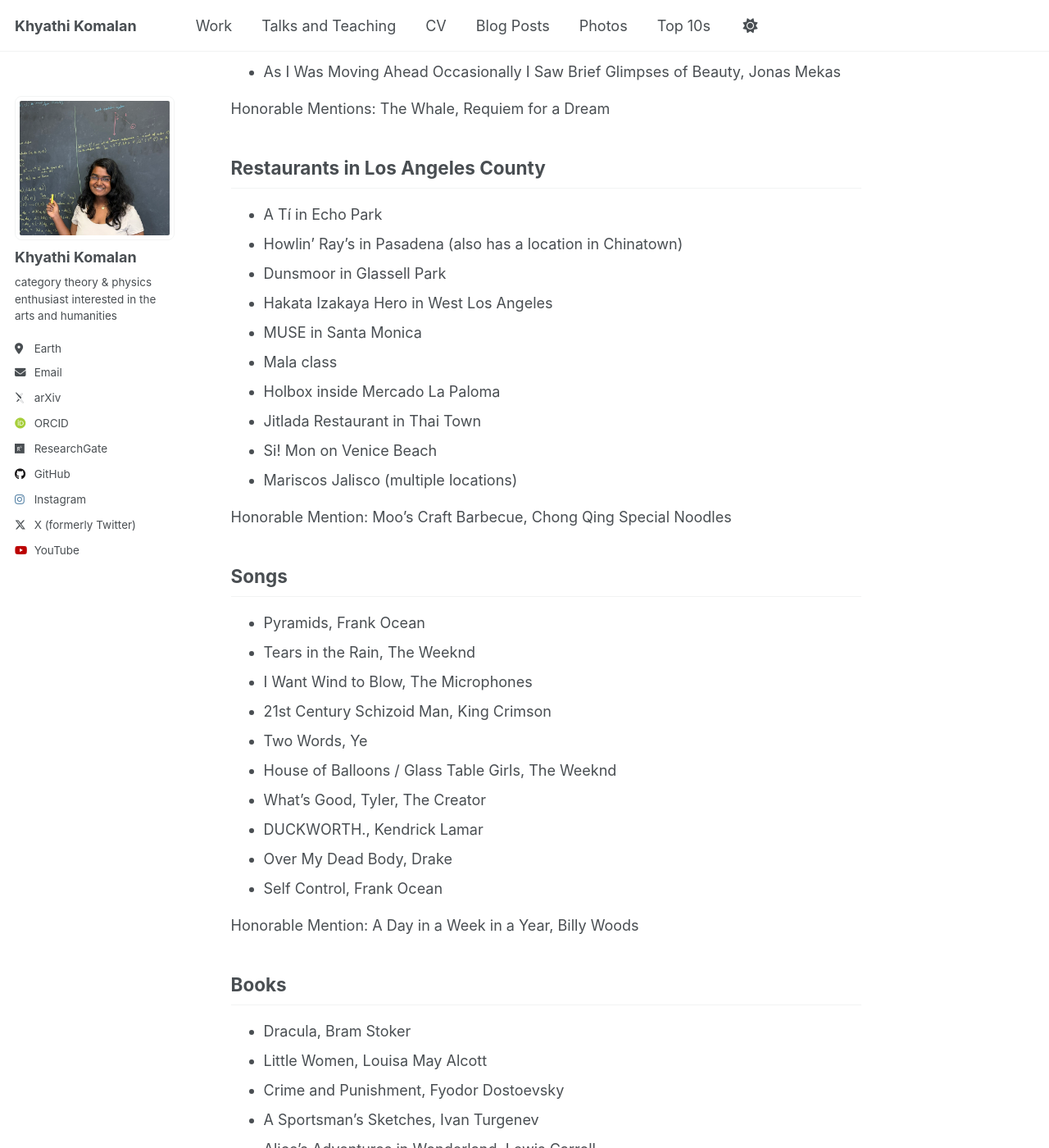
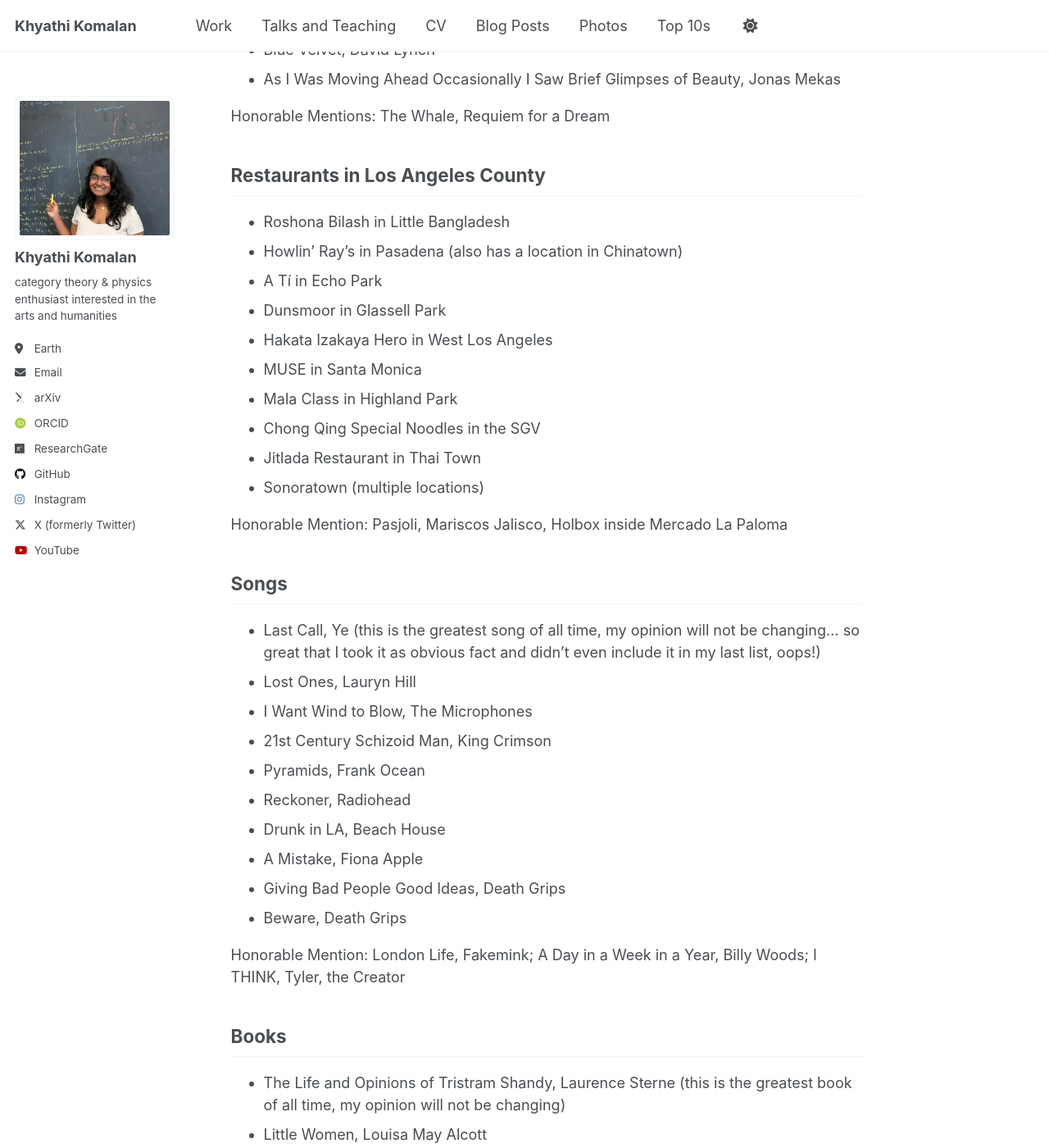
Before and after one commit to khyathikomalan/khyathikomalan.github.io, a Jekyll site: the page built from _pages/markdown.md, in a window 1280 px wide and 1400 px high, scrolled down 1019 px. Shown: the whole window at 82% size. Built offline with Jekyll 4.4.1, drawn with Linux system fonts in a browser that asks for light colours; some web fonts are replaced; some of the changed text lies outside the part shown.

Commit message:
Update markdown.md

```diff
--- a/_pages/markdown.md
+++ b/_pages/markdown.md
@@ -7,80 +7,80 @@
   - /markdown.html
 ---
 
-Here are my "Top 10s" for a lot of random stuff, in no particular order.
+Here are my "Top 10s" for a lot of random stuff, in no particular order (last updated: Sep 18th, 2026)
 
 ## Albums/Mixtapes
 
+* The College Dropout, Ye
 * The Glow, Pt. 2, The Microphones
-* Kiss Land, The Weeknd
 * Exmilitary, Death Grips
 * Channel Orange, Frank Ocean
-* Trilogy, The Weeknd
-* Heaven or Las Vegas, Cocteau Twins
+* Ants from Up There, Black Country New Road
+* When the Pawn..., Fiona Apple
 * Ye (self-titled)
 * The Beatles (album), The Beatles
-* OK Computer, Radiohead
+* In Rainbows, Radiohead
 * Wish You Were Here, Pink Floyd
-
-Honorable Mention: Ants from Up There, Black Country New Road
 
 ## Movies
 
+* Mulholland Dr, David Lynch (this is the greatest film of all time, my opinion will not be changing)
 * Sátántangó, Béla Tarr
-* Mulholland Dr, David Lynch
 * Perfect Blue, Satoshi Kon
 * Dekalog, Krzysztof Kieślowski
 * In the Mood for Love, Wong Kar-wai
 * Mirror, Andrei Tarkovsky
-* Clockwork Orange, Stanley Kubrick
+* Barry Lyndon, Stanley Kubrick
 * Pulp Fiction, Quentin Tarantino
-* Eraserhead, David Lynch
+* Blue Velvet, David Lynch
 * As I Was Moving Ahead Occasionally I Saw Brief Glimpses of Beauty, Jonas Mekas
 
 Honorable Mentions: The Whale, Requiem for a Dream
 
 ## Restaurants in Los Angeles County
 
+* Roshona Bilash in Little Bangladesh
+* Howlin' Ray's in Pasadena (also has a location in Chinatown)
 * A Tí in Echo Park
-* Howlin' Ray's in Pasadena (also has a location in Chinatown)
 * Dunsmoor in Glassell Park
 * Hakata Izakaya Hero in West Los Angeles
 * MUSE in Santa Monica
-* Mala class
-* Holbox inside Mercado La Paloma
+* Mala Class in Highland Park
+* Chong Qing Special Noodles in the SGV
 * Jitlada Restaurant in Thai Town
-* Si! Mon on Venice Beach
-* Mariscos Jalisco (multiple locations)
+* Sonoratown (multiple locations)
 
-Honorable Mention: Moo's Craft Barbecue, Chong Qing Special Noodles
+Honorable Mention: Pasjoli, Mariscos Jalisco, Holbox inside Mercado La Paloma
 
 ## Songs
 
-* Pyramids, Frank Ocean
-* Tears in the Rain, The Weeknd
+* Last Call, Ye (this is the greatest song of all time, my opinion will not be changing... so great that I took it as obvious fact and didn't even include it in my last list, oops!)
+* Lost Ones, Lauryn Hill
 * I Want Wind to Blow, The Microphones
 * 21st Century Schizoid Man, King Crimson
-* Two Words, Ye
-* House of Balloons / Glass Table Girls, The Weeknd
-* What's Good, Tyler, The Creator
-* DUCKWORTH., Kendrick Lamar
-* Over My Dead Body, Drake
-* Self Control, Frank Ocean
+* Pyramids, Frank Ocean
+* Reckoner, Radiohead
+* Drunk in LA, Beach House
+* A Mistake, Fiona Apple
+* Giving Bad People Good Ideas, Death Grips
+* Beware, Death Grips
 
-Honorable Mention: A Day in a Week in a Year, Billy Woods
+Honorable Mention: London Life, Fakemink; A Day in a Week in a Year, Billy Woods; I THINK, Tyler, the Creator
 
 ## Books
 
-* Dracula, Bram Stoker
+* The Life and Opinions of Tristram Shandy, Laurence Sterne (this is the greatest book of all time, my opinion will not be changing)
 * Little Women, Louisa May Alcott
 * Crime and Punishment, Fyodor Dostoevsky
 * A Sportsman's Sketches, Ivan Turgenev
 * Alice's Adventures in Wonderland, Lewis Carroll
 * Don Quixote, Miguel de Cervantes
 * Moby-Dick, Herman Melville
-* The Prince, Niccolo Machiavelli
-* Misery, Stephen King
-* The Life and Opinions of Tristram Shandy, Laurence Sterne
+* The Good Soldier Švejk, Jaroslav Hašek
+* A Portrait of the Artist as a Young Man, James Joyce
+* Tess Of The D'Urbervilles, Thomas Hardy
+
+An earlier version of this list looked like I thought about it for 5 seconds. Sorry to those who read it :(
 
 ## Favourite Episodes of _BoJack Horseman_
 
```
